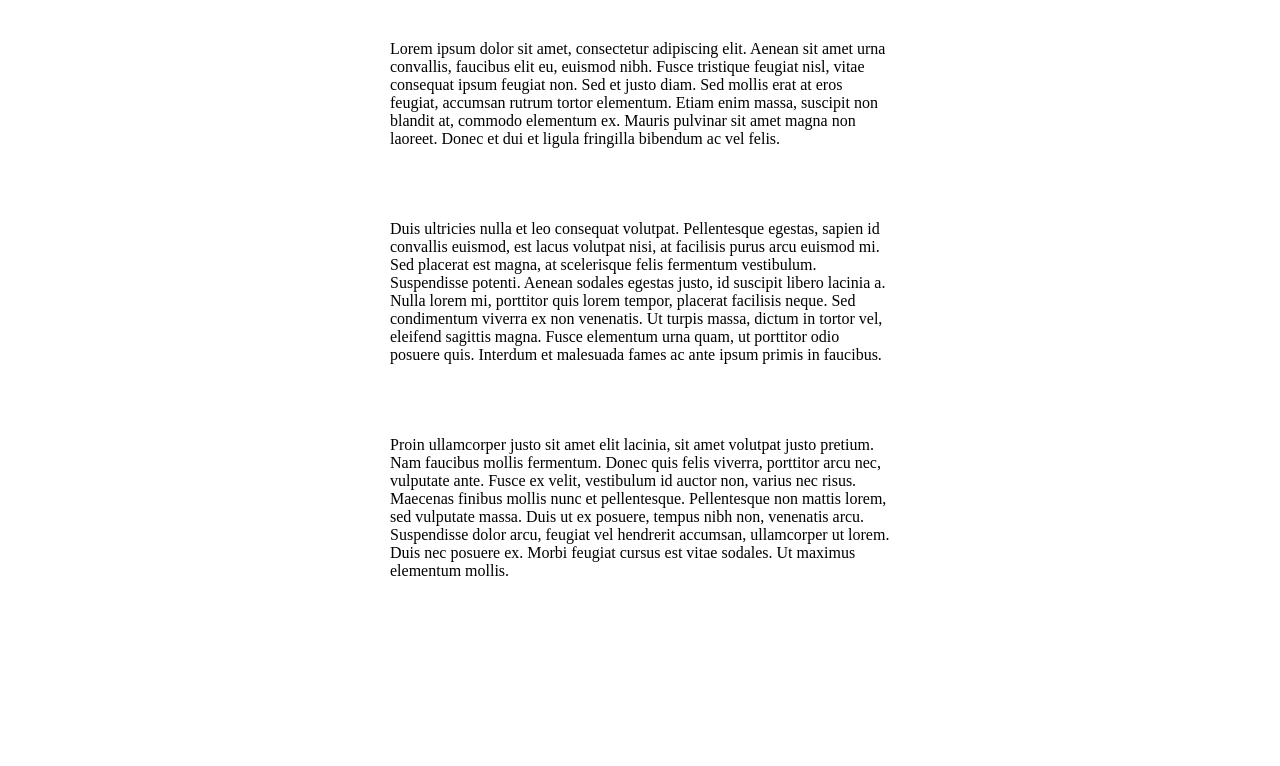
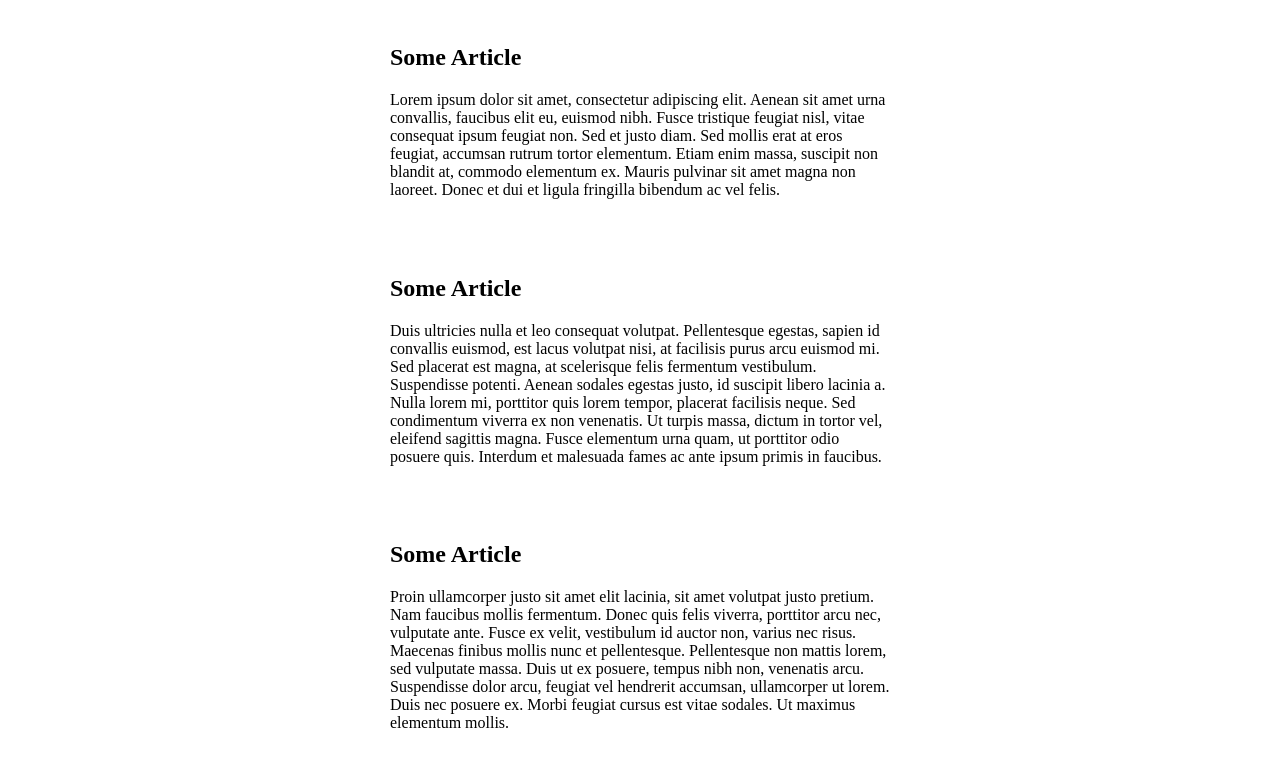
Before and after one commit to codeSnorter/blog_theme_demo, a plain HTML site: page index.html in a window 1280 px wide. Shown: the part 408-1174 px from the top of the page. Before the commit the page ends 1032 px from the top, so only its background shows below. Drawn offline with Linux system fonts and the light colour scheme; a web font is replaced by a local one.

Commit message:
index changes

```diff
--- a/index.html
+++ b/index.html
@@ -62,29 +62,35 @@
     </header>
 
     <article>
+        <h2>Some Article</h2>
       <p>
         Lorem ipsum dolor sit amet, consectetur adipiscing elit. Aenean sit amet urna convallis, faucibus elit eu, euismod nibh. Fusce tristique feugiat nisl, vitae consequat ipsum feugiat non. Sed et justo diam. Sed mollis erat at eros feugiat, accumsan rutrum tortor elementum. Etiam enim massa, suscipit non blandit at, commodo elementum ex. Mauris pulvinar sit amet magna non laoreet. Donec et dui et ligula fringilla bibendum ac vel felis.
       </p>
   </article>
 
   <article>
+      <h2>Some Article</h2>
       <p>
         Duis ultricies nulla et leo consequat volutpat. Pellentesque egestas, sapien id convallis euismod, est lacus volutpat nisi, at facilisis purus arcu euismod mi. Sed placerat est magna, at scelerisque felis fermentum vestibulum. Suspendisse potenti. Aenean sodales egestas justo, id suscipit libero lacinia a. Nulla lorem mi, porttitor quis lorem tempor, placerat facilisis neque. Sed condimentum viverra ex non venenatis. Ut turpis massa, dictum in tortor vel, eleifend sagittis magna. Fusce elementum urna quam, ut porttitor odio posuere quis. Interdum et malesuada fames ac ante ipsum primis in faucibus.
       </p>
   </article>
 
   <article>
+    <h2>Some Article</h2>
     <p>
       Proin ullamcorper justo sit amet elit lacinia, sit amet volutpat justo pretium. Nam faucibus mollis fermentum. Donec quis felis viverra, porttitor arcu nec, vulputate ante. Fusce ex velit, vestibulum id auctor non, varius nec risus. Maecenas finibus mollis nunc et pellentesque. Pellentesque non mattis lorem, sed vulputate massa. Duis ut ex posuere, tempus nibh non, venenatis arcu. Suspendisse dolor arcu, feugiat vel hendrerit accumsan, ullamcorper ut lorem. Duis nec posuere ex. Morbi feugiat cursus est vitae sodales. Ut maximus elementum mollis.
     </p>
   </article>
 
+  <!-- <button type="button" name="button">Click me!</button>
+
 
     <script>
-    $("button").on("click", function(){
+    $("button").on("click",function(){
       alert("A Button was Clicked!")
 
     });
-    </script>
+    </script> -->
+
   </body>
 </html>
```
